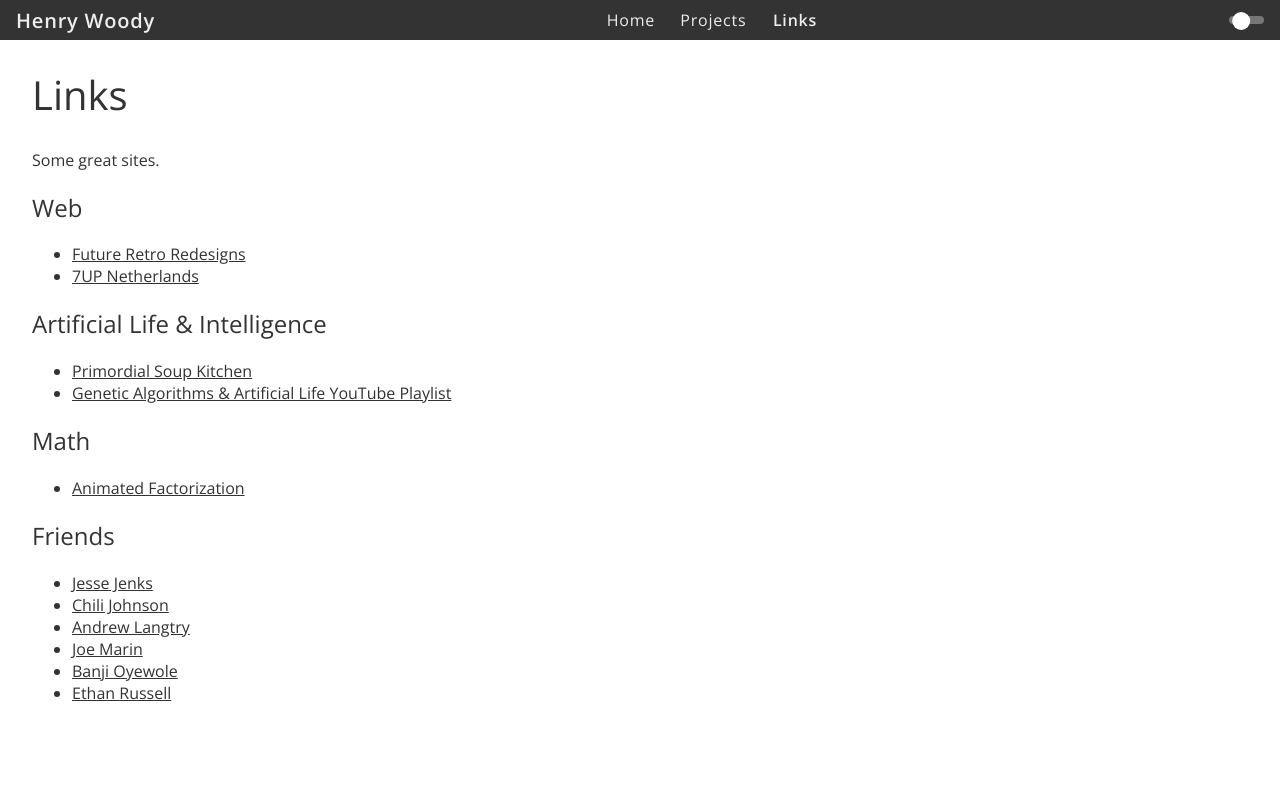
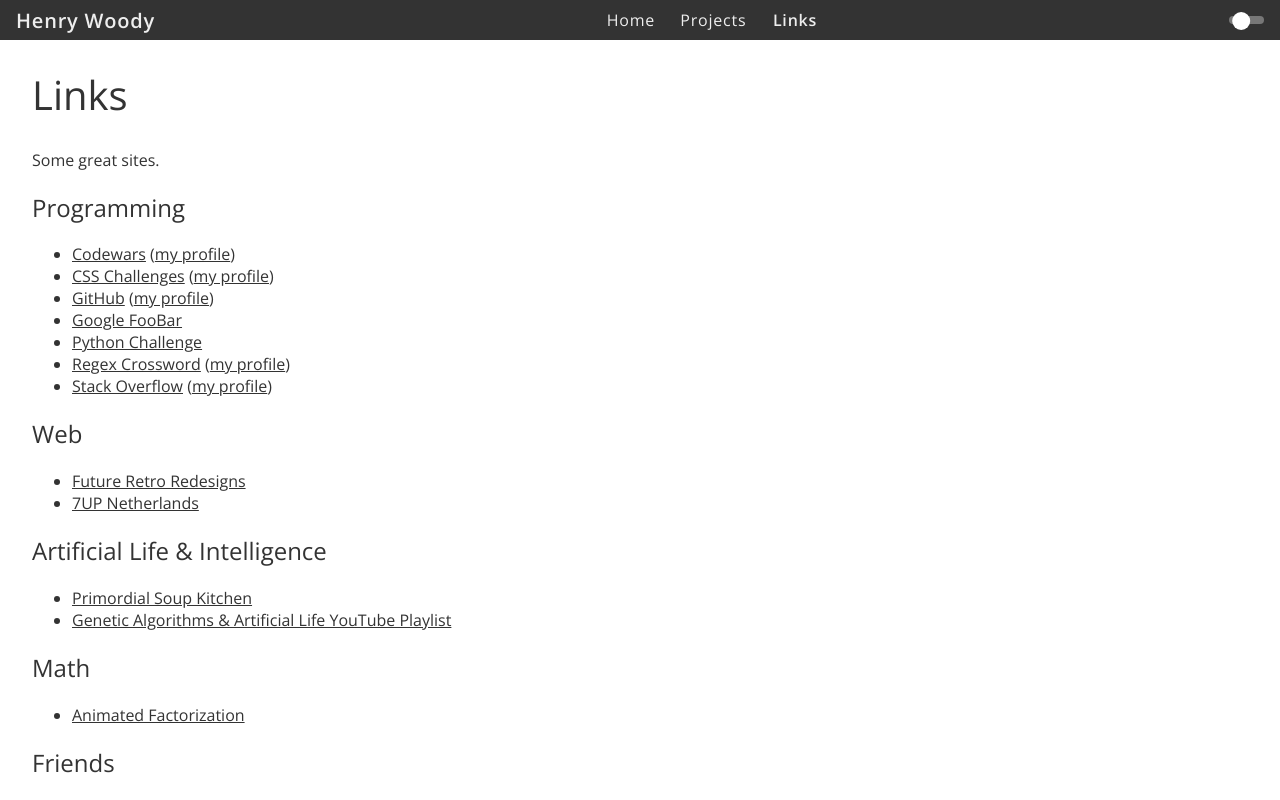
Before and after one commit to henrywoody/website, a Vue app in the folder client/: page /links in a window 1280 px wide. Shown: the top 800 px of the page. Built offline with nearby package versions, Linux system fonts and the light colour scheme.

Commit message:
Adds Programming section to Links page
Adds the Programming section to the Links page, which includes links to
some helpful or entertaining programming sites.

Also updates the way that the Links page is generated from using Vue
templates for data saved in JSON format to just plain HTML.

```diff
--- a/client/src/pages/Links.vue
+++ b/client/src/pages/Links.vue
@@ -6,12 +6,104 @@
             Some great sites.
         </p>
 
-        <section v-for="section in sections" :key="section.title">
-            <h2>{{ section.title }}</h2>
+        <section>
+            <h2>Programming</h2>
 
             <ul>
-                <li v-for="link in section.links" :key="link.title">
-                    <ExternalLink :href="link.href">{{ link.title }}</ExternalLink>
+                <li>
+                    <ExternalLink href="https://www.codewars.com">Codewars</ExternalLink> (<ExternalLink href="https://www.codewars.com/users/henrywoody">my profile</ExternalLink>)
+                </li>
+
+                <li>
+                    <ExternalLink href="https://css-challenges.com">CSS Challenges</ExternalLink> (<ExternalLink href="https://css-challenges.com/members/henry">my profile</ExternalLink>)
+                </li>
+
+                <li>
+                    <ExternalLink href="https://github.com">GitHub</ExternalLink> (<ExternalLink href="https://github.com/henrywoody">my profile</ExternalLink>)
+                </li>
+
+                <li>
+                    <ExternalLink href="https://foobar.withgoogle.com">Google FooBar</ExternalLink>
+                </li>
+
+                <li>
+                    <ExternalLink href="http://www.pythonchallenge.com">Python Challenge</ExternalLink>
+                </li>
+
+                <li>
+                    <ExternalLink href="https://regexcrossword.com">Regex Crossword</ExternalLink> (<ExternalLink href="https://regexcrossword.com/profile/54291">my profile</ExternalLink>)
+                </li>
+
+                <li>
+                    <ExternalLink href="https://stackoverflow.com">Stack Overflow</ExternalLink> (<ExternalLink href="https://stackoverflow.com/users/8068625/henry-woody?tab=profile">my profile</ExternalLink>)
+                </li>
+            </ul>
+        </section>
+
+        <section>
+            <h2>Web</h2>
+
+            <ul>
+                <li>
+                    <ExternalLink href="https://interface.fh-potsdam.de/future-retro">Future Retro Redesigns</ExternalLink>
+                </li>
+
+                <li>
+                    <ExternalLink href="https://www.7up.nl/7up">7UP Netherlands</ExternalLink>
+                </li>
+            </ul>
+        </section>
+
+        <section>
+            <h2>Artificial Life &amp; Intelligence</h2>
+
+            <ul>
+                <li>
+                    <ExternalLink href="http://psoup.math.wisc.edu/welcome.html">Primordial Soup Kitchen</ExternalLink>
+                </li>
+
+                <li>
+                    <ExternalLink href="https://www.youtube.com/playlist?list=PLhhW7H3Rz9W1Z59WwWwxEMofNyUc-0jBb">Genetic Algorithms & Artificial Life YouTube Playlist</ExternalLink>
+                </li>
+            </ul>
+        </section>
+
+        <section>
+            <h2>Math</h2>
+
+            <ul>
+                <li>
+                    <ExternalLink href="http://www.datapointed.net/visualizations/math/factorization/animated-diagrams">Animated Factorization</ExternalLink>
+                </li>
+            </ul>
+        </section>
+
+        <section>
+            <h2>Friends</h2>
+
+            <ul>
+                <li>
+                    <ExternalLink href="https://andrewlangtry.com">Andrew Langtry</ExternalLink>
+                </li>
+
+                <li>
+                    <ExternalLink href="https://www.verychill.biz">Jesse Jenks</ExternalLink>
+                </li>
+
+                <li>
+                    <ExternalLink href="http://banj.io">Banji Oyewole</ExternalLink>
+                </li>
+
+                <li>
+                    <ExternalLink href="https://chilij.com">Chili Johnson</ExternalLink>
+                </li>
+
+                <li>
+                    <ExternalLink href="http://ethan-russell.com">Ethan Russell</ExternalLink>
+                </li>
+
+                <li>
+                    <ExternalLink href="https://joemarin.com/">Joe Marin</ExternalLink>
                 </li>
             </ul>
         </section>
@@ -26,77 +118,5 @@
     components: {
         ExternalLink,
     },
-    data() {
-        const sections = [
-            {
-                title: "Web",
-                links: [
-                    {
-                        title: "Future Retro Redesigns",
-                        href: "https://interface.fh-potsdam.de/future-retro/"
-                    },
-                    {
-                        title: "7UP Netherlands",
-                        href: "https://www.7up.nl/7up"
-                    }
-                ]
-            },
-            {
-                title: "Artificial Life & Intelligence",
-                links: [
-                    {
-                        title: "Primordial Soup Kitchen",
-                        href: "http://psoup.math.wisc.edu/welcome.html"
-                    },
-                    {
-                        title: "Genetic Algorithms & Artificial Life YouTube Playlist",
-                        href: "https://www.youtube.com/playlist?list=PLhhW7H3Rz9W1Z59WwWwxEMofNyUc-0jBb"
-                    }
-                ]
-            },
-            {
-                title: "Math",
-                links: [
-                    {
-                        title: "Animated Factorization",
-                        href: "http://www.datapointed.net/visualizations/math/factorization/animated-diagrams/"
-                    }
-                ]
-            },
-            {
-                title: "Friends",
-                links: [
-                    {
-                        title: "Andrew Langtry",
-                        href: "https://andrewlangtry.com"
-                    },
-                    {
-                        title: "Jesse Jenks",
-                        href: "https://www.verychill.biz"
-                    },
-                    {
-                        title: "Banji Oyewole",
-                        href: "http://banj.io"
-                    },
-                    {
-                        title: "Chili Johnson",
-                        href: "https://chilij.com"
-                    },
-                    {
-                        title: "Ethan Russell",
-                        href: "http://ethan-russell.com"
-                    },
-                    {
-                        title: "Joe Marin",
-                        href: "https://joemarin.com/"
-                    }
-                ].sort((a, b) => {
-                    return a.title.split(" ")[1].charCodeAt(0) - b.title.split(" ")[1].charCodeAt(0);
-                })
-            }
-        ]
-
-        return { sections }
-    }
 }
 </script>
```
